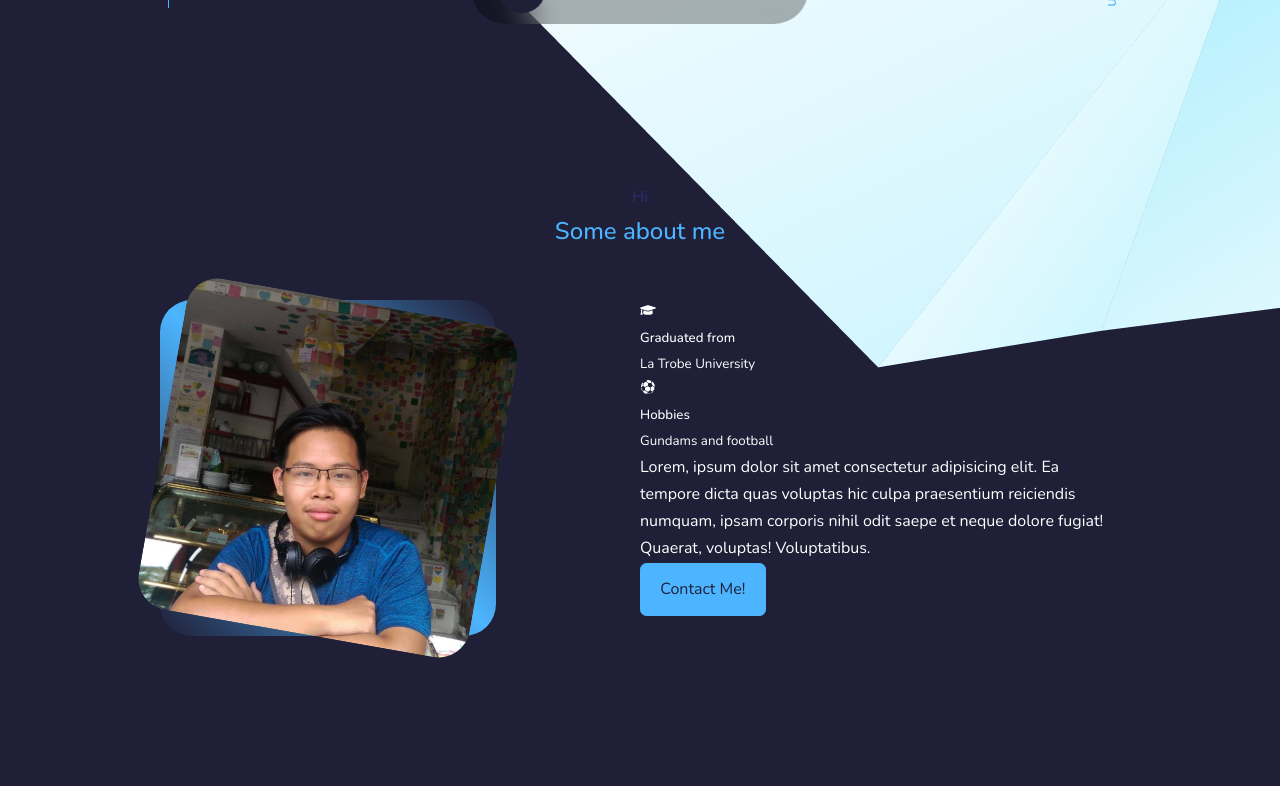
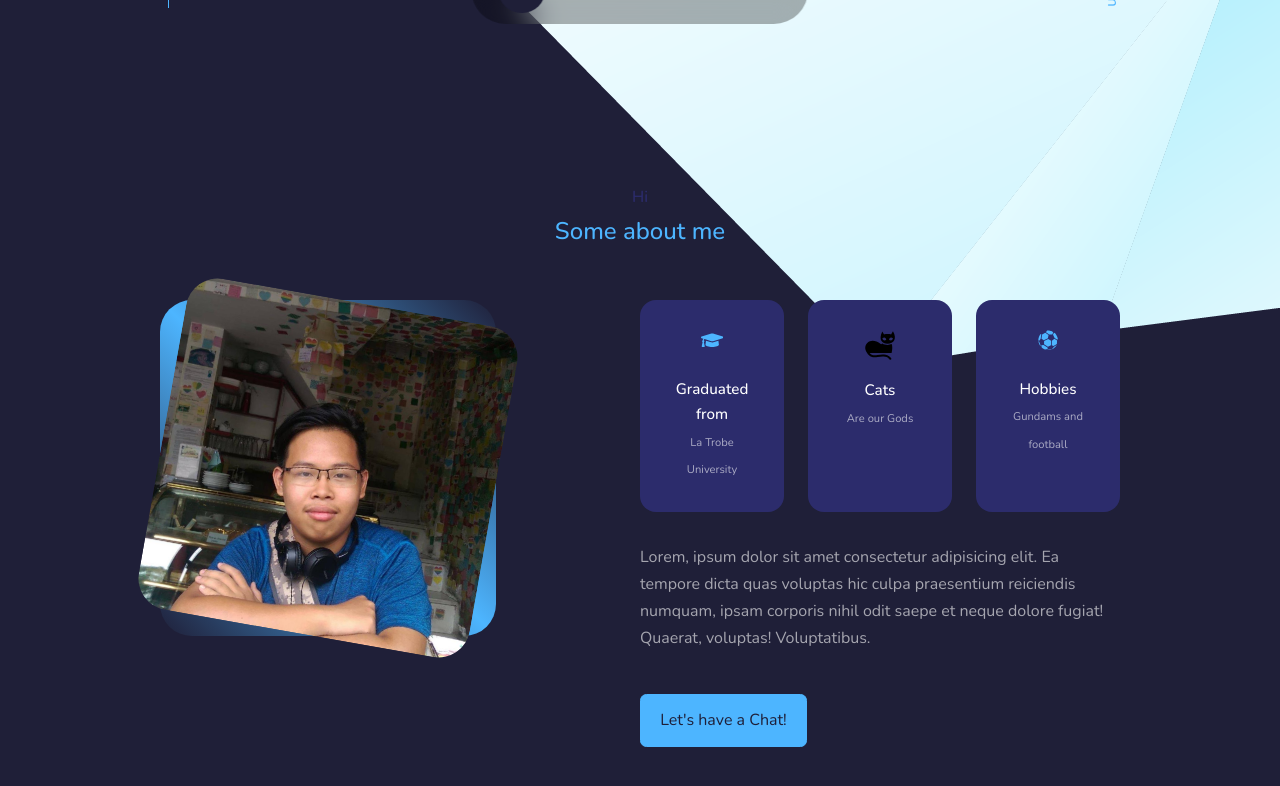
Before and after one commit to thitboxao0909/ReactPortfolio, a React (Create React App) app: page / in a window 1280 px wide. Shown: the part 744-1530 px from the top of the page. Built offline with nearby package versions, Linux system fonts and the light colour scheme.

Commit message:
about section css

```diff
--- a/src/components/about/About.jsx
+++ b/src/components/about/About.jsx
@@ -3,6 +3,7 @@ import './about.css'
 import ME from '../../assets/me.png'
 import {GiSoccerBall} from 'react-icons/gi'
 import {FaGraduationCap} from 'react-icons/fa'
+import {GiCat} from 'react-icons/gi'
 
 const About = () => {
   return (
@@ -25,7 +26,9 @@ const About = () => {
             </article>
 
             <article className='about__card'>
-
+              <GiCat className='about__icon-cat'/>
+              <h5>Cats</h5>
+              <small>Are our Gods</small>
             </article>
 
             <article className='about__card'>
@@ -33,14 +36,16 @@ const About = () => {
               <h5>Hobbies</h5>
               <small>Gundams and football</small>
             </article>
+          </div>
 
-            <p>
+          <p>
             Lorem, ipsum dolor sit amet consectetur adipisicing elit.
             Ea tempore dicta quas voluptas hic culpa praesentium reiciendis numquam,
             ipsam corporis nihil odit saepe et neque dolore fugiat! Quaerat, voluptas! Voluptatibus.
             </p>
-          </div>
-          <a href='#contact' className='btn btn-primary'>Contact Me!</a>
+
+          <a href='#contact' className='btn btn-primary'>Let's have a Chat!</a>
+
         </div>
       </div>
     </section>
--- a/src/components/about/about.css
+++ b/src/components/about/about.css
@@ -24,22 +24,22 @@
 .about__me-image:hover {
     transform: rotate(0);
 }
-/*
+
 .about__cards {
     display: grid;
     grid-template-columns: repeat(3, 1fr);
     gap: 1.5rem;
 }
-.about_card {
+.about__card {
     background: var(--color-bg-variant);
     border: 1px solid transparent;
-    border-radius: 1.rem;
-    padding: 2rem;
+    border-radius: 1rem;
+    padding: 1.75rem;
     text-align: center;
     transition: var(--transition);
 }
 .about__card:hover {
-    background: transparent;
+    background: var(--color-primary);
     border-color: var(--color-primary-variant);
     cursor: default;
 }
@@ -48,6 +48,12 @@
     font-size: 1.4rem;
     margin-bottom: 1rem;
 }
+.about__icon-cat {
+    color: black;
+    font-size: 2rem;
+    margin-bottom: 0.5rem;
+}
+
 .about__card h5 {
     font-size: 0.95rem;
 }
@@ -90,4 +96,3 @@
         margin: 1.5rem 0;
     }
 }
-*/
```
